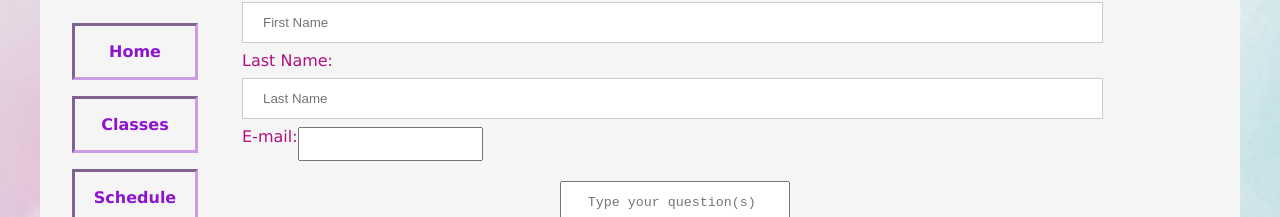
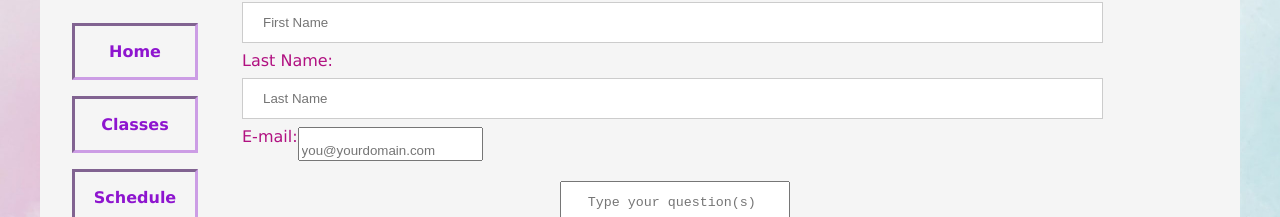
Before and after one commit to Lacosta22/SweetCloud, a plain HTML site: page contact.html in a window 1280 px wide. Shown: the part 212-429 px from the top of the page. Drawn offline with Linux system fonts and the light colour scheme.

Commit message:
syntax error fixed
required="required" placeholder="you@yourdomain.com"><br><br>

```diff
--- a/contact.html
+++ b/contact.html
@@ -35,8 +35,8 @@
 		<input type="text" name="myLName" id="myLName"
 			   required="required" placeholder="Last Name">
 		<label for="myEmail">E-mail:</label>
-		<input type="email" name="myEmail" id="myEmail">
-			   <required="required" placeholder="you@yourdomain.com"><br><br>
+		<input type="email" name="myEmail" id="myEmail"
+			   required="required" placeholder="you@yourdomain.com"><br><br>
 		<label for="myQuestions"></label>
 		<textarea name="myQuestions" id="myQuestions" rows="2" cols="20" required="required" placeholder="Type your question(s)"></textarea>
 		<input id="mySubmit" type="submit" value="Send Now" onclick="submitForm()">
```
